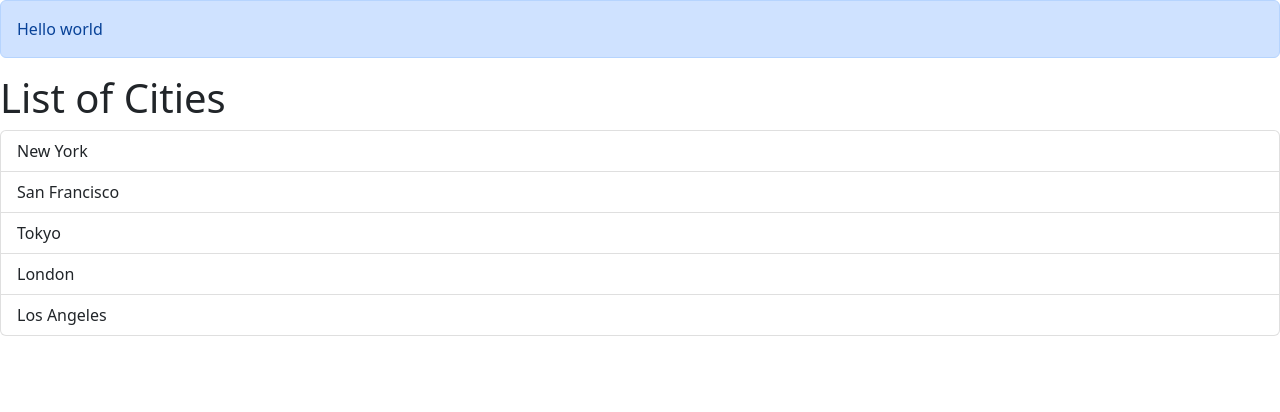
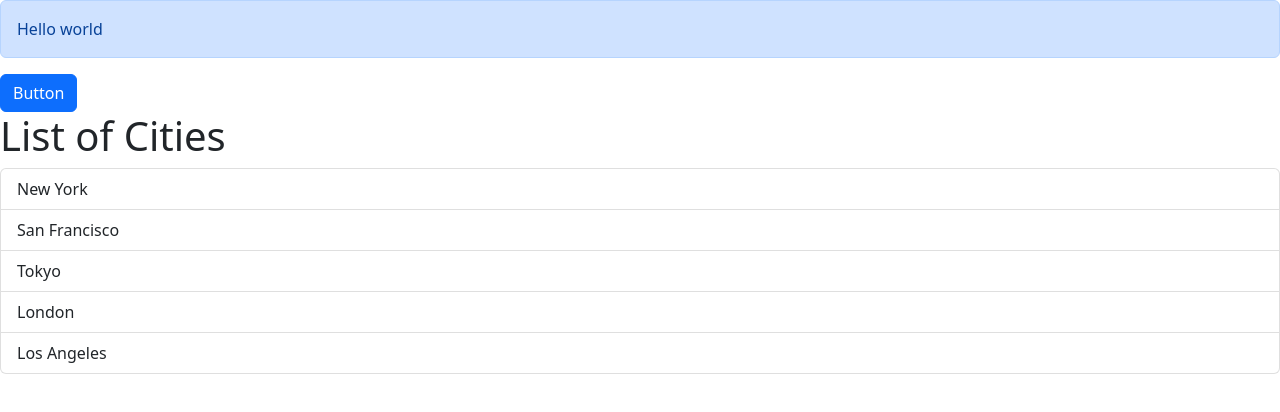
Before and after one commit to fabianoGDB/projeto_react_simples, a React (Vite) app in the folder react-app/: page / in a window 1280 px wide. Shown: the top 412 px of the page. Built offline with nearby package versions, Linux system fonts and the light colour scheme.

Commit message:
A016: creating a button component

```diff
--- a/react-app/src/App.tsx
+++ b/react-app/src/App.tsx
@@ -1,4 +1,5 @@
 import Alert from "./Components/Alert";
+import Button from "./Components/Button";
 import ListGroup from "./Components/ListGroup";
 
 function App() {
@@ -8,9 +9,16 @@
     console.log(item);
   };
 
+  const handleButton = () => {
+    console.log("Color");
+  };
+
   return (
     <div>
       <Alert>Hello world</Alert>
+      <Button color="primary" onClick={handleButton}>
+        Button
+      </Button>
       <ListGroup
         items={items}
         heading="Cities"
--- /dev/null
+++ b/react-app/src/Components/Button.tsx
@@ -0,0 +1,17 @@
+import { ReactNode } from "react";
+
+interface ButtonProps {
+  children: ReactNode;
+  color?: "primary" | "secondary" | "danger";
+  onClick: () => void;
+}
+
+const Button = ({ children, color, onClick }: ButtonProps) => {
+  return (
+    <button className={"btn btn-" + color} onClick={onClick}>
+      {children}
+    </button>
+  );
+};
+
+export default Button;
```
